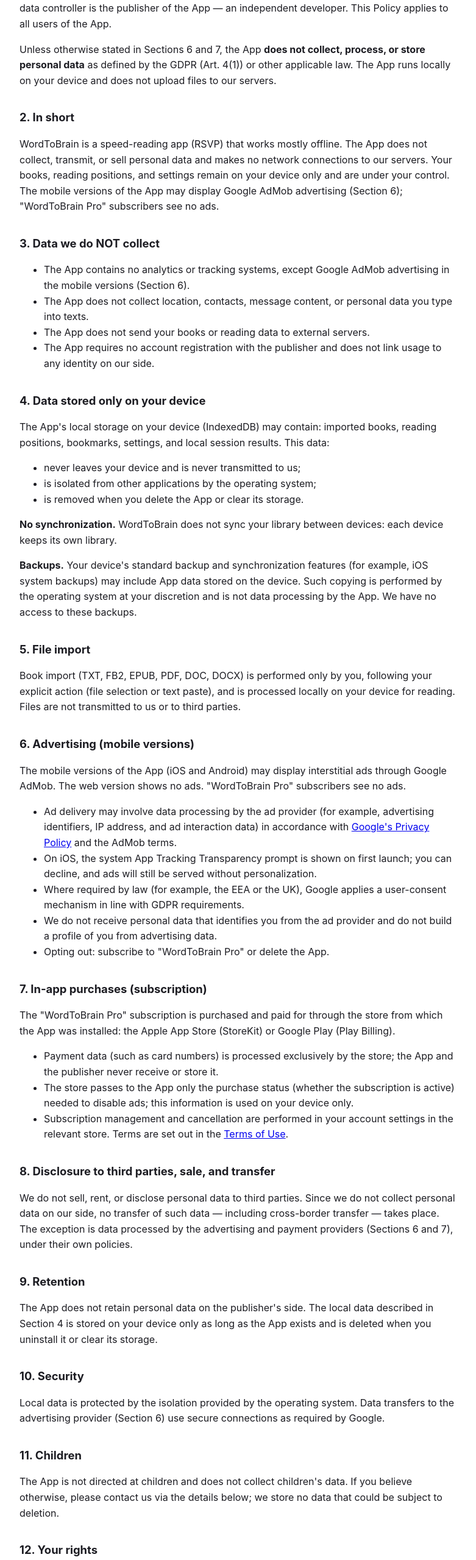
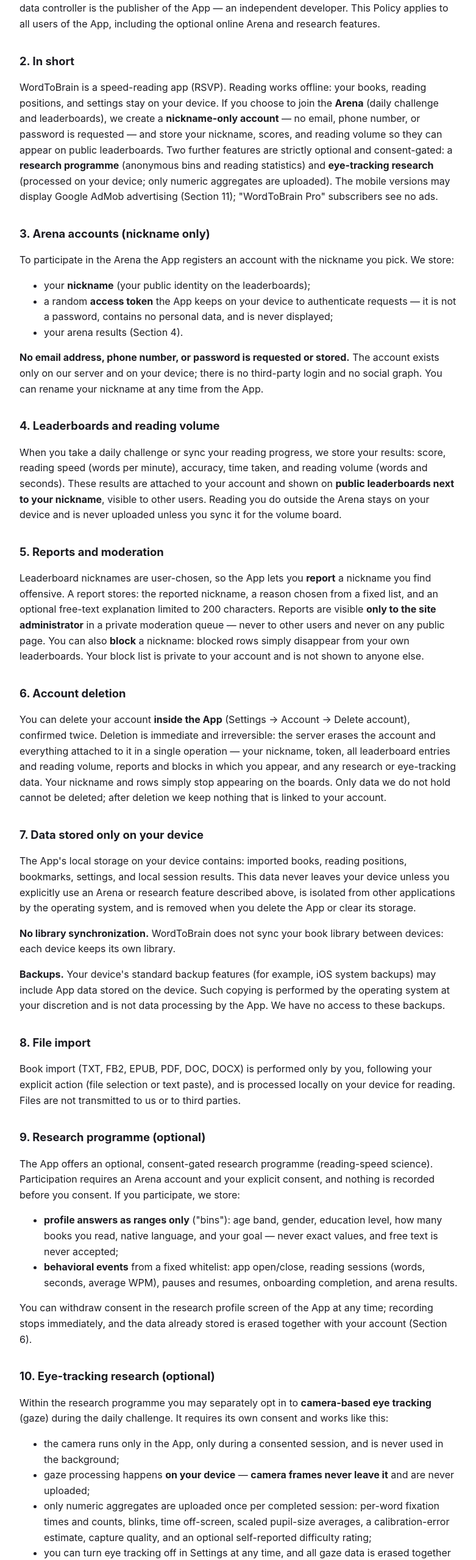
Before and after one commit to deff9984/wordtobrain-privacy, a plain HTML site: page index.html in a window 1280 px wide. Shown: the part 228-2787 px from the top of the page at 61% size, without its empty margins (248-1029 px from the left). Drawn offline with Linux system fonts and the light colour scheme.

Commit message:
docs: privacy policy v2.0 — arena accounts, deletion, research & gaze, retention

```diff
--- a/index.html
+++ b/index.html
@@ -19,47 +19,68 @@
 
 <section id="en" lang="en">
 <h1>Privacy Policy — WordToBrain</h1>
-<p class="muted">Version 1.2 · Effective date: October 14, 2026</p>
+<p class="muted">Version 2.0 · Last updated: November 15, 2026</p>
 
 <h2>1. Data Controller and scope</h2>
-<p>This Policy describes how the <b>WordToBrain</b> application ("the App", "we") handles data. The data controller is the publisher of the App — an independent developer. This Policy applies to all users of the App.</p>
-<p>Unless otherwise stated in Sections 6 and 7, the App <b>does not collect, process, or store personal data</b> as defined by the GDPR (Art. 4(1)) or other applicable law. The App runs locally on your device and does not upload files to our servers.</p>
+<p>This Policy describes how the <b>WordToBrain</b> application ("the App", "we") handles data. The data controller is the publisher of the App — an independent developer. This Policy applies to all users of the App, including the optional online Arena and research features.</p>
 
 <h2>2. In short</h2>
-<p>WordToBrain is a speed-reading app (RSVP) that works mostly offline. The App does not collect, transmit, or sell personal data and makes no network connections to our servers. Your books, reading positions, and settings remain on your device only and are under your control. The mobile versions of the App may display Google AdMob advertising (Section 6); "WordToBrain Pro" subscribers see no ads.</p>
+<p>WordToBrain is a speed-reading app (RSVP). Reading works offline: your books, reading positions, and settings stay on your device. If you choose to join the <b>Arena</b> (daily challenge and leaderboards), we create a <b>nickname-only account</b> — no email, phone number, or password is requested — and store your nickname, scores, and reading volume so they can appear on public leaderboards. Two further features are strictly optional and consent-gated: a <b>research programme</b> (anonymous bins and reading statistics) and <b>eye-tracking research</b> (processed on your device; only numeric aggregates are uploaded). The mobile versions may display Google AdMob advertising (Section 11); "WordToBrain Pro" subscribers see no ads.</p>
 
-<h2>3. Data we do NOT collect</h2>
+<h2>3. Arena accounts (nickname only)</h2>
+<p>To participate in the Arena the App registers an account with the nickname you pick. We store:</p>
 <ul>
-  <li>The App contains no analytics or tracking systems, except Google AdMob advertising in the mobile versions (Section 6).</li>
-  <li>The App does not collect location, contacts, message content, or personal data you type into texts.</li>
-  <li>The App does not send your books or reading data to external servers.</li>
-  <li>The App requires no account registration with the publisher and does not link usage to any identity on our side.</li>
+  <li>your <b>nickname</b> (your public identity on the leaderboards);</li>
+  <li>a random <b>access token</b> the App keeps on your device to authenticate requests — it is not a password, contains no personal data, and is never displayed;</li>
+  <li>your arena results (Section 4).</li>
+</ul>
+<p><b>No email address, phone number, or password is requested or stored.</b> The account exists only on our server and on your device; there is no third-party login and no social graph. You can rename your nickname at any time from the App.</p>
+
+<h2>4. Leaderboards and reading volume</h2>
+<p>When you take a daily challenge or sync your reading progress, we store your results: score, reading speed (words per minute), accuracy, time taken, and reading volume (words and seconds). These results are attached to your account and shown on <b>public leaderboards next to your nickname</b>, visible to other users. Reading you do outside the Arena stays on your device and is never uploaded unless you sync it for the volume board.</p>
+
+<h2>5. Reports and moderation</h2>
+<p>Leaderboard nicknames are user-chosen, so the App lets you <b>report</b> a nickname you find offensive. A report stores: the reported nickname, a reason chosen from a fixed list, and an optional free-text explanation limited to 200 characters. Reports are visible <b>only to the site administrator</b> in a private moderation queue — never to other users and never on any public page. You can also <b>block</b> a nickname: blocked rows simply disappear from your own leaderboards. Your block list is private to your account and is not shown to anyone else.</p>
+
+<h2>6. Account deletion</h2>
+<p>You can delete your account <b>inside the App</b> (Settings → Account → Delete account), confirmed twice. Deletion is immediate and irreversible: the server erases the account and everything attached to it in a single operation — your nickname, token, all leaderboard entries and reading volume, reports and blocks in which you appear, and any research or eye-tracking data. Your nickname and rows simply stop appearing on the boards. Only data we do not hold cannot be deleted; after deletion we keep nothing that is linked to your account.</p>
+
+<h2>7. Data stored only on your device</h2>
+<p>The App's local storage on your device contains: imported books, reading positions, bookmarks, settings, and local session results. This data never leaves your device unless you explicitly use an Arena or research feature described above, is isolated from other applications by the operating system, and is removed when you delete the App or clear its storage.</p>
+<p><b>No library synchronization.</b> WordToBrain does not sync your book library between devices: each device keeps its own library.</p>
+<p><b>Backups.</b> Your device's standard backup features (for example, iOS system backups) may include App data stored on the device. Such copying is performed by the operating system at your discretion and is not data processing by the App. We have no access to these backups.</p>
+
+<h2>8. File import</h2>
+<p>Book import (TXT, FB2, EPUB, PDF, DOC, DOCX) is performed only by you, following your explicit action (file selection or text paste), and is processed locally on your device for reading. Files are not transmitted to us or to third parties.</p>
+
+<h2>9. Research programme (optional)</h2>
+<p>The App offers an optional, consent-gated research programme (reading-speed science). Participation requires an Arena account and your explicit consent, and nothing is recorded before you consent. If you participate, we store:</p>
+<ul>
+  <li><b>profile answers as ranges only</b> ("bins"): age band, gender, education level, how many books you read, native language, and your goal — never exact values, and free text is never accepted;</li>
+  <li><b>behavioral events</b> from a fixed whitelist: app open/close, reading sessions (words, seconds, average WPM), pauses and resumes, onboarding completion, and arena results.</li>
+</ul>
+<p>You can withdraw consent in the research profile screen of the App at any time; recording stops immediately, and the data already stored is erased together with your account (Section 6).</p>
+
+<h2>10. Eye-tracking research (optional)</h2>
+<p>Within the research programme you may separately opt in to <b>camera-based eye tracking</b> (gaze) during the daily challenge. It requires its own consent and works like this:</p>
+<ul>
+  <li>the camera runs only in the App, only during a consented session, and is never used in the background;</li>
+  <li>gaze processing happens <b>on your device</b> — <b>camera frames never leave it</b> and are never uploaded;</li>
+  <li>only numeric aggregates are uploaded once per completed session: per-word fixation times and counts, blinks, time off-screen, scaled pupil-size averages, a calibration-error estimate, capture quality, and an optional self-reported difficulty rating;</li>
+  <li>you can turn eye tracking off in Settings at any time, and all gaze data is erased together with your account (Section 6).</li>
 </ul>
 
-<h2>4. Data stored only on your device</h2>
-<p>The App's local storage on your device (IndexedDB) may contain: imported books, reading positions, bookmarks, settings, and local session results. This data:</p>
-<ul>
-  <li>never leaves your device and is never transmitted to us;</li>
-  <li>is isolated from other applications by the operating system;</li>
-  <li>is removed when you delete the App or clear its storage.</li>
-</ul>
-<p><b>No synchronization.</b> WordToBrain does not sync your library between devices: each device keeps its own library.</p>
-<p><b>Backups.</b> Your device's standard backup and synchronization features (for example, iOS system backups) may include App data stored on the device. Such copying is performed by the operating system at your discretion and is not data processing by the App. We have no access to these backups.</p>
-
-<h2>5. File import</h2>
-<p>Book import (TXT, FB2, EPUB, PDF, DOC, DOCX) is performed only by you, following your explicit action (file selection or text paste), and is processed locally on your device for reading. Files are not transmitted to us or to third parties.</p>
-
-<h2>6. Advertising (mobile versions)</h2>
+<h2>11. Advertising (mobile versions)</h2>
 <p>The mobile versions of the App (iOS and Android) may display interstitial ads through Google AdMob. The web version shows no ads. "WordToBrain Pro" subscribers see no ads.</p>
 <ul>
   <li>Ad delivery may involve data processing by the ad provider (for example, advertising identifiers, IP address, and ad interaction data) in accordance with <a href="https://policies.google.com/privacy">Google's Privacy Policy</a> and the AdMob terms.</li>
-  <li>On iOS, the system App Tracking Transparency prompt is shown on first launch; you can decline, and ads will still be served without personalization.</li>
+  <li>On iOS, the system App Tracking Transparency prompt is shown; you can decline, and ads will still be served without personalization.</li>
   <li>Where required by law (for example, the EEA or the UK), Google applies a user-consent mechanism in line with GDPR requirements.</li>
   <li>We do not receive personal data that identifies you from the ad provider and do not build a profile of you from advertising data.</li>
   <li>Opting out: subscribe to "WordToBrain Pro" or delete the App.</li>
 </ul>
 
-<h2>7. In-app purchases (subscription)</h2>
+<h2>12. In-app purchases (subscription)</h2>
 <p>The "WordToBrain Pro" subscription is purchased and paid for through the store from which the App was installed: the Apple App Store (StoreKit) or Google Play (Play Billing).</p>
 <ul>
   <li>Payment data (such as card numbers) is processed exclusively by the store; the App and the publisher never receive or store it.</li>
@@ -67,25 +88,25 @@
   <li>Subscription management and cancellation are performed in your account settings in the relevant store. Terms are set out in the <a href="https://deff9984.github.io/wordtobrain-terms/">Terms of Use</a>.</li>
 </ul>
 
-<h2>8. Disclosure to third parties, sale, and transfer</h2>
-<p>We do not sell, rent, or disclose personal data to third parties. Since we do not collect personal data on our side, no transfer of such data — including cross-border transfer — takes place. The exception is data processed by the advertising and payment providers (Sections 6 and 7), under their own policies.</p>
+<h2>13. Disclosure to third parties, sale, and transfer</h2>
+<p>We do not sell, rent, or disclose your personal data to third parties. Your Arena and research data is stored on our server and processed only as described in this Policy. The exceptions are data processed by the advertising and payment providers (Sections 11 and 12) under their own policies. We do not use your data for advertising, and we do not share it for tracking across other companies' apps or websites.</p>
 
-<h2>9. Retention</h2>
-<p>The App does not retain personal data on the publisher's side. The local data described in Section 4 is stored on your device only as long as the App exists and is deleted when you uninstall it or clear its storage.</p>
+<h2>14. Retention</h2>
+<p>Arena, report, block, research, and gaze data is kept while your account exists and is erased in full when you delete your account (Section 6). Abuse-prevention counters (for example, rate limits keyed by IP address) are kept only for short security windows and are not linked to your nickname. Local device data (Section 7) is kept until you delete the App or clear its storage.</p>
 
-<h2>10. Security</h2>
-<p>Local data is protected by the isolation provided by the operating system. Data transfers to the advertising provider (Section 6) use secure connections as required by Google.</p>
+<h2>15. Security</h2>
+<p>Data is transmitted over encrypted HTTPS connections, and arena requests are authenticated with the per-account token described in Section 3. Local data is protected by the isolation provided by the operating system.</p>
 
-<h2>11. Children</h2>
-<p>The App is not directed at children and does not collect children's data. If you believe otherwise, please contact us via the details below; we store no data that could be subject to deletion.</p>
+<h2>16. Children</h2>
+<p>The App is not directed at children. Readers who declare an age under 18 (and those under 13 in particular) are <b>excluded from the Arena, the research programme, and eye tracking</b> outright: they cannot create a competing presence or consent to research. If you believe a child has created an account, contact us and we will delete it.</p>
 
-<h2>12. Your rights</h2>
-<p>Since no personal data is collected on our side, a request to exercise rights (access, rectification, erasure, portability) is unnecessary and cannot be fulfilled, as we hold no stored personal data. If you believe protected data nonetheless exists, submit a request via the contacts below; we will respond within the period required by applicable law, confirming that no such data is held. For data processed by the ad provider, contact Google.</p>
+<h2>17. Your rights</h2>
+<p>You can access your data in the App (your profile, scores, and block list are always visible to you), correct it (rename your nickname, edit your research profile), restrict it (decline or withdraw research and eye-tracking consent), and erase it (in-app account deletion, Section 6). For anything else, contact us at the address below; we respond within the period required by applicable law. For data processed by the ad provider, contact Google.</p>
 
-<h2>13. Changes to this policy</h2>
-<p>Any changes will be announced by publishing an updated version on this page with a new effective date. Material changes may be accompanied by an in-app notice where technically feasible.</p>
+<h2>18. Changes to this policy</h2>
+<p>Any changes will be announced by publishing an updated version on this page with a new date. Material changes may be accompanied by an in-app notice where technically feasible.</p>
 
-<h2>14. Contact</h2>
+<h2>19. Contact</h2>
 <p>Privacy questions: <a href="mailto:sansancur9984@gmail.com">sansancur9984@gmail.com</a>. We respond within a reasonable time.</p>
 </section>
 
```
